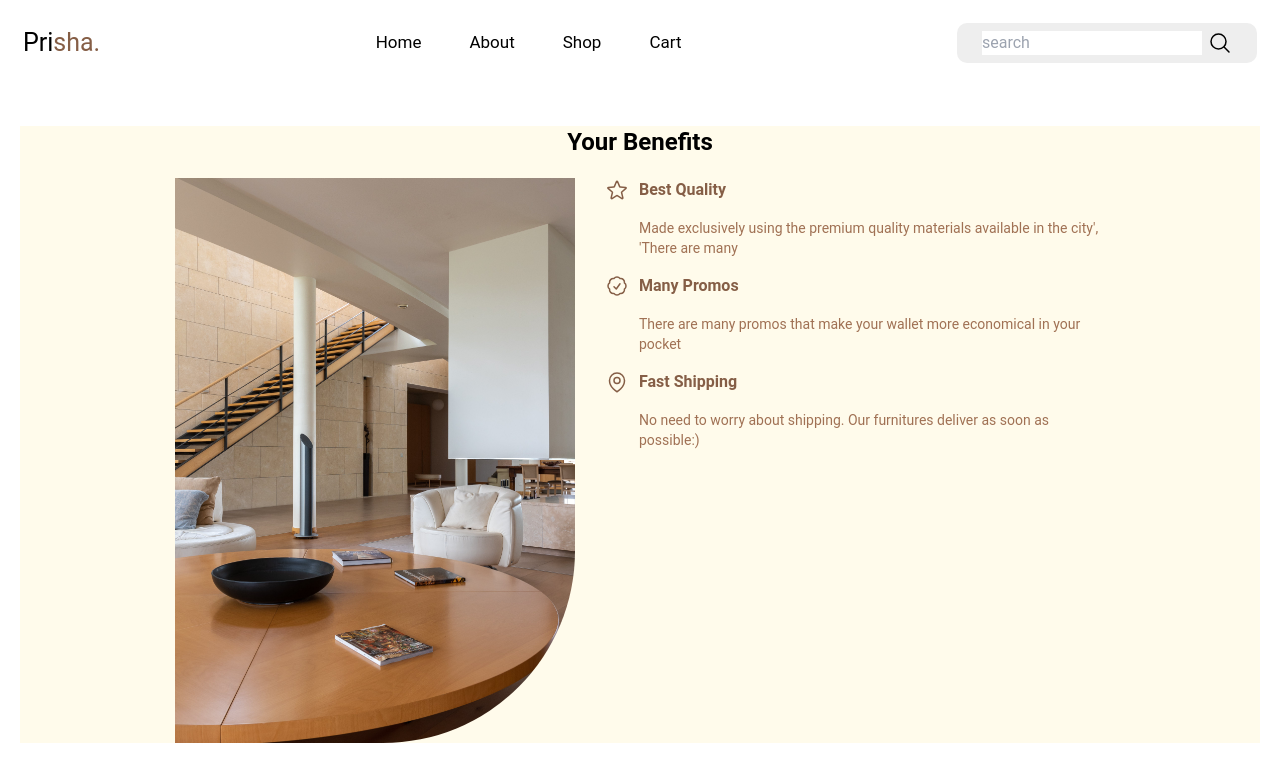
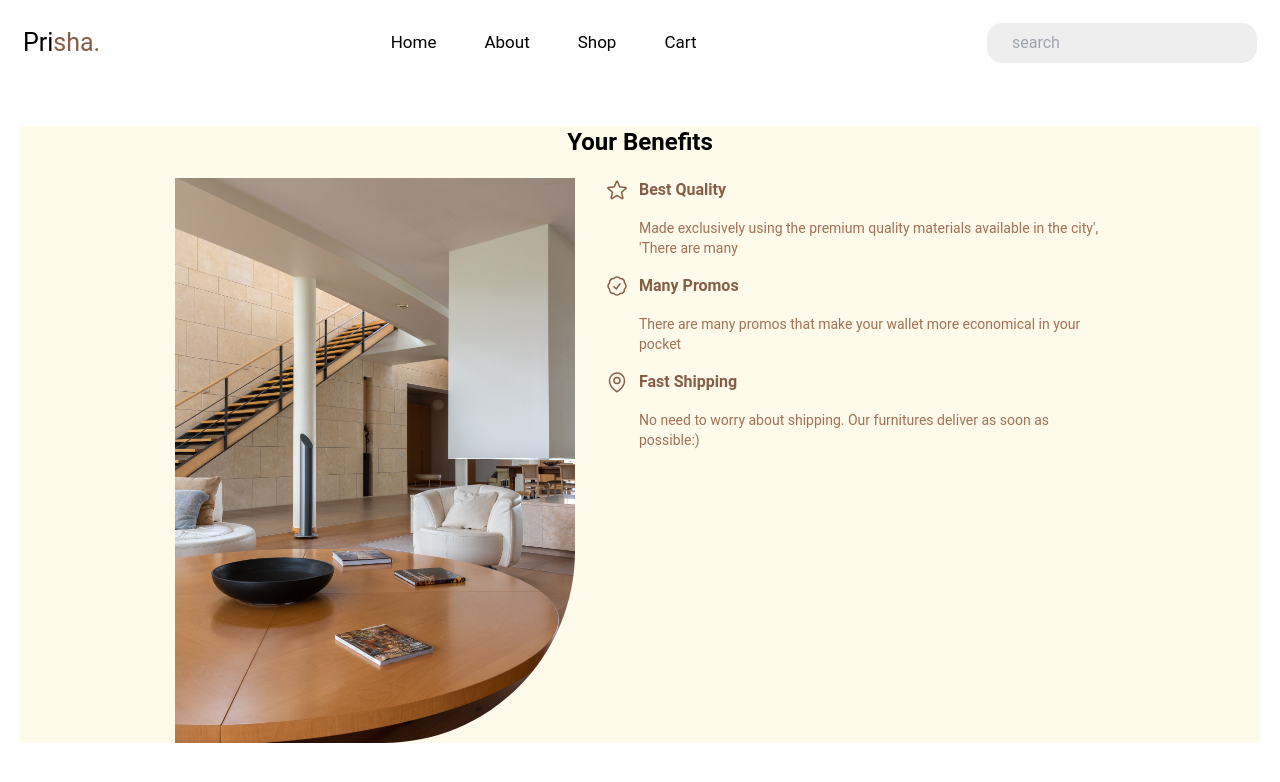
Before and after one commit to Areebah-snow/Prisha-Blog, a React (Create React App) app: page / in a window 1280 px wide. Shown: the top 782 px of the page. Built offline with nearby package versions, Linux system fonts and the light colour scheme.

Commit message:
searchbar commit

```diff
--- a/src/components/nav/NavBar.css
+++ b/src/components/nav/NavBar.css
@@ -11,18 +11,22 @@ body{
 .navbar .lg{
     color: #855e46;
 }
-.nav-menu{
+.nav-menu {
     list-style: none;
     gap: 3rem;
     font-size: 17px;
 }
-.search_bar{
+.search_bar {
     background-color: #eee;
-    width: 300px;
+    width: 270px;
     height: 40px;
     display: flex;
     align-items: center;
     justify-content: space-between;
     padding: 0px 25px;
-    border-radius: 10px;
+    border-radius: 15px;
 }
+.search_bar input{
+    background-color: #eee;
+    width: 240px;
+}
```
